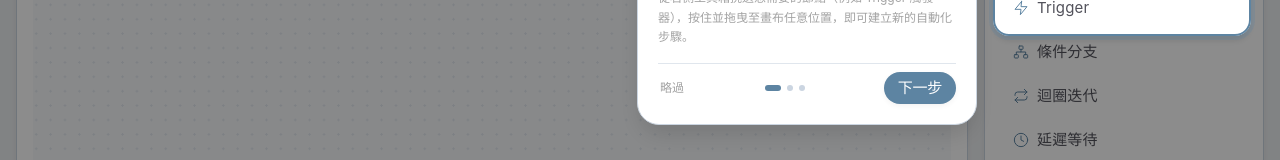
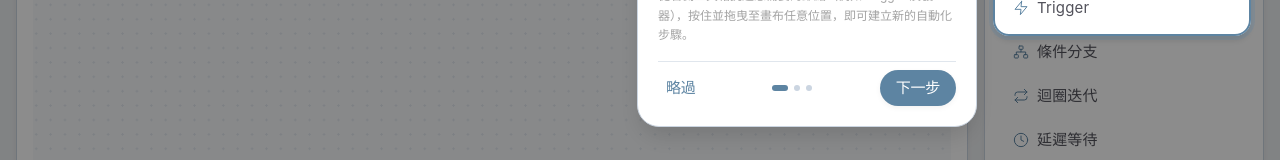
Before and after one commit to Jacquelineye/ai-workflow-showcase, a React (Vite) app: page / in a window 1280 px wide. Shown: the part 190-350 px from the top of the page. Built offline with nearby package versions, Linux system fonts and the light colour scheme.

Commit message:
style(tutorial): use 36px button height in tutorial window and rename label to 完成

```diff
--- a/src/components/common/SpotlightTutorial.jsx
+++ b/src/components/common/SpotlightTutorial.jsx
@@ -322,15 +322,15 @@ export default function SpotlightTutorial({
           </p>
         </div>
 
-        {/* 底部導覽列：略過 + 3 進度點 + 上一步/下一步 */}
+        {/* 底部導覽列：略過 + 3 進度點 + 上一步/下一步/完成 */}
         <div className="flex items-center justify-between pt-8 border-t border-stroke/60 mt-4">
-          <button
-            type="button"
+          <Button
+            variant="ghost"
             onClick={onClose}
-            className="text-caption-1 text-description hover:text-fontcolor font-medium transition-colors cursor-pointer py-4 px-2"
+            className="!h-[36px] !px-8 text-caption-1 text-description hover:text-fontcolor font-medium"
           >
             略過
-          </button>
+          </Button>
 
           {/* 3 個進度圓點 */}
           <div className="flex items-center gap-6">
@@ -350,13 +350,13 @@ export default function SpotlightTutorial({
             ))}
           </div>
 
-          {/* 操作按鈕組 */}
+          {/* 操作按鈕組 (統一採用元件庫 36px 高度) */}
           <div className="flex items-center gap-6">
             {currentStep > 0 && (
               <Button
                 variant="ghost"
                 onClick={() => onStepChange?.(currentStep - 1)}
-                className="!h-[32px] !px-12 text-caption-1"
+                className="!h-[36px] !px-12 text-caption-1 font-medium"
               >
                 上一步
               </Button>
@@ -371,9 +371,9 @@ export default function SpotlightTutorial({
                   onClose?.();
                 }
               }}
-              className="!h-[32px] !px-14 text-caption-1 font-medium shadow-drop-s"
+              className="!h-[36px] !px-16 text-caption-1 font-medium shadow-drop-s"
             >
-              {currentStep === TUTORIAL_STEPS.length - 1 ? "完成教學" : "下一步"}
+              {currentStep === TUTORIAL_STEPS.length - 1 ? "完成" : "下一步"}
             </Button>
           </div>
         </div>
```
